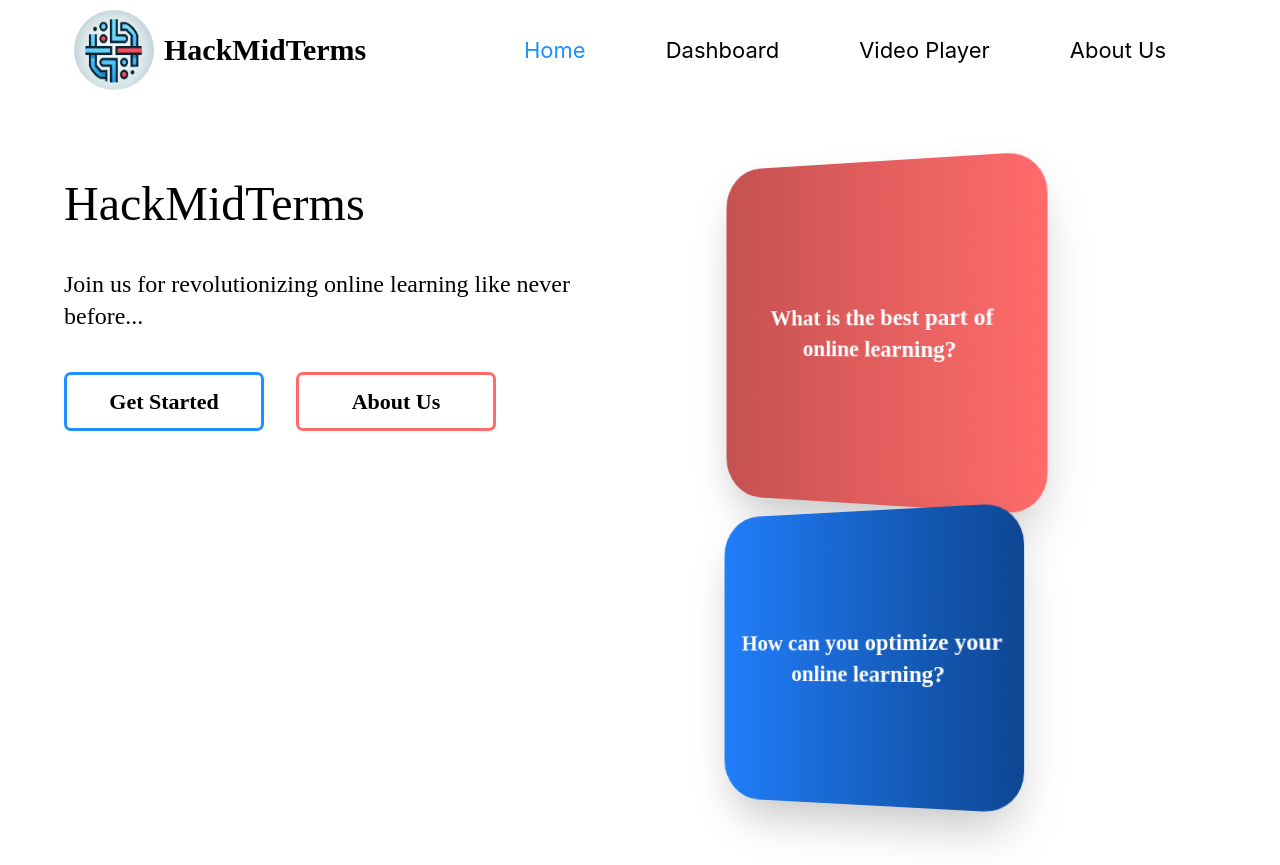
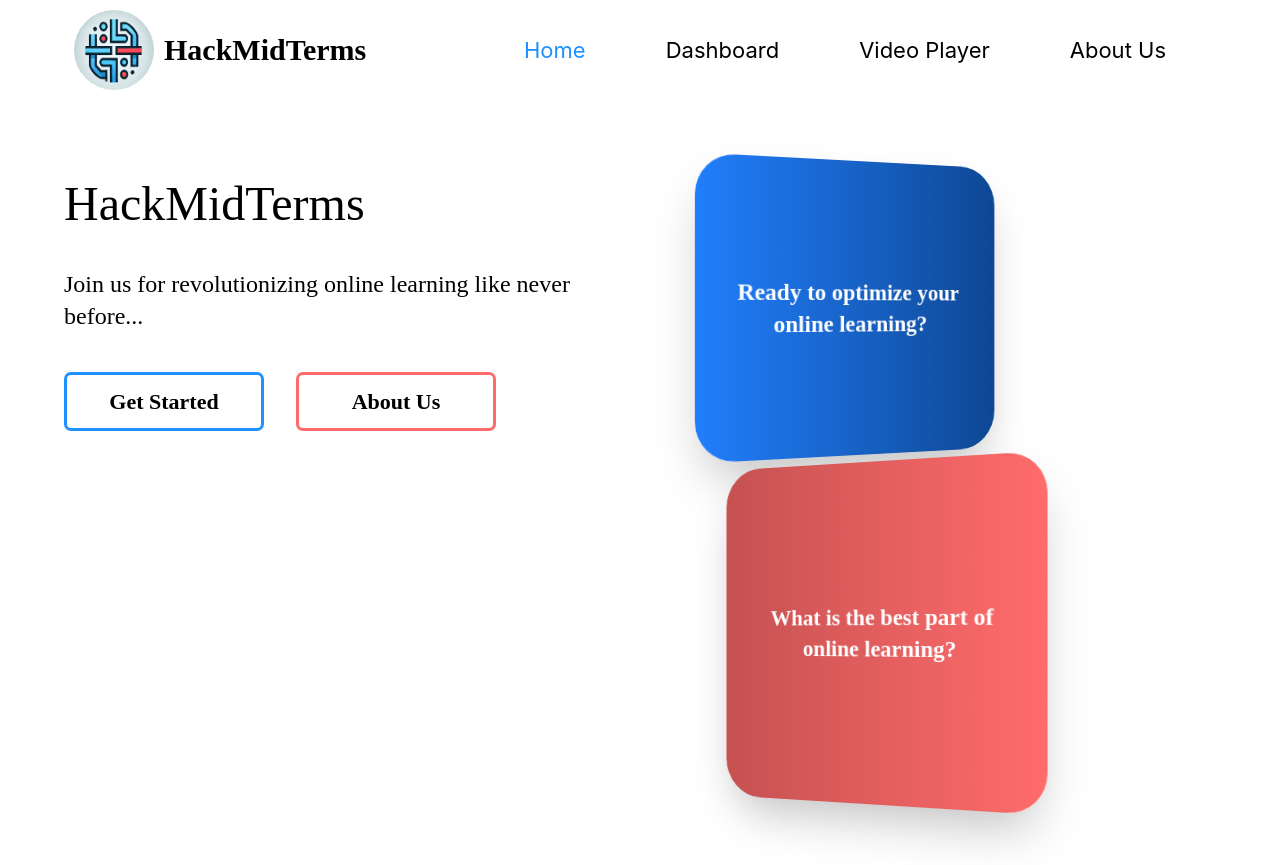
Before and after one commit to an-siuu-man/hackmidterms, a React (Create React App) app in the folder flashmentor/: page / in a window 1280 px wide. Built offline with nearby package versions, Linux system fonts and the light colour scheme.

Commit message:
added some minor ui and animation changes to home page

```diff
--- a/flashmentor/src/index.css
+++ b/flashmentor/src/index.css
@@ -15,6 +15,50 @@ code {
   font-family: source-code-pro, Menlo, Monaco, Consolas, 'Courier New',
     monospace;
 }
+
+
+
+/*================================================= ANIMATIONS =================================================*/
+
+
+@keyframes fadeInThree {
+  from {
+    opacity: 0;
+    transform: translateX(-100vw);
+  }
+  to {
+    opacity: 1;
+    transform: translateX(0);
+  }
+}
+
+@keyframes fadeIn {
+  from {
+    opacity: 0;
+    transform: perspective(1000px) rotateX(0deg) rotateY(-20deg) translate3d(0, 100vh, -20px);
+  }
+  to {
+    opacity: 1;
+    transform: perspective(1000px) rotateX(0deg) rotateY(-20deg) translate3d(0, 0, -20px);
+  }
+}
+
+
+@keyframes fadeInTwo {
+  from {
+    opacity: 0;
+    transform: perspective(1000px) rotateX(0deg) rotateY(20deg) translate3d(0, 100vh, -20px);
+  }
+  to {
+    opacity: 1;
+    transform: perspective(1000px) rotateX(0deg) rotateY(20deg) translate3d(0, 0, -20px);
+  }
+}
+
+/*================================================= ANIMATIONS END =================================================*/
+
+
+
 
 .home-card {
   /* perspective: 1000px; */
@@ -37,20 +81,20 @@ code {
 .fade-in {
   opacity: 0;
   transform: perspective(1000px) rotateX(0deg) rotateY(-20deg) translate3d(0, 100vh, -20px);
-  animation: fadeIn 1s ease forwards;
+  animation: fadeIn 0.8s ease forwards;
 }
 
-@keyframes fadeIn {
-  from {
-    opacity: 0;
-    transform: perspective(1000px) rotateX(0deg) rotateY(-20deg) translate3d(0, 100vh, -20px);
-  }
-  to {
-    opacity: 1;
-    transform: perspective(1000px) rotateX(0deg) rotateY(-20deg) translate3d(0, 0, -20px);
-  }
+.fade-in-two {
+  opacity: 0;
+  transform: perspective(1000px) rotateX(0deg) rotateY(20deg) translate3d(0, 100vh, -20px);
+  animation: fadeInTwo 1.2s ease forwards;
 }
 
+.fade-in-three {
+  opacity: 0;
+  transform: translateX(-100vw);
+  animation: fadeInThree 0.6s ease forwards;
+}
 
 
 .flashcard, .flashcard-deleted {
--- a/flashmentor/src/pages/Home.js
+++ b/flashmentor/src/pages/Home.js
@@ -4,14 +4,18 @@ import { useState } from "react";
 export default function Home() {
 
     useEffect(() => {
-        // Adds the fade-in class to elements when the component is mounted
         const homeCard = document.querySelector('.home-card');
         const homeCardTwo = document.querySelector('.home-card-two');
-
+        const leftContainer = document.querySelector('.left-container');
         if (homeCard && homeCardTwo) {
             homeCard.classList.add('fade-in');
-            homeCardTwo.classList.add('fade-in');
+            homeCardTwo.classList.add('fade-in-two');
         }
+
+        if (leftContainer) {
+            leftContainer.classList.add('fade-in-three');
+        }
+
     }, []);
 
     return (
@@ -27,11 +31,11 @@ export default function Home() {
                 </div>
             </div>
             <div className="right-container p-[5%] w-[50%]">
-                <div className="home-card flex justify-center items-center w-[75%] h-[350px] p-[30px] rounded-[40px] shadow-2xl">
+                <div className="home-card-two flex justify-center items-center w-[70%] h-[300px] p-[30px] rounded-[40px] shadow-2xl cursor-default">
+                    <p className="font-[Poppins] text-2xl text-white text-center font-[600]">Ready to optimize your online learning?</p>
+                </div>
+                <div className="home-card flex justify-center items-center w-[75%] h-[350px] p-[30px] rounded-[40px] shadow-2xl cursor-default">
                     <p className="font-[Poppins] text-2xl text-white text-center font-[600]">What is the best part of online learning?</p>
-                </div>
-                <div className="home-card-two flex justify-center items-center w-[70%] h-[300px] rounded-[40px] shadow-2xl">
-                    <p className="font-[Poppins] text-2xl text-white text-center font-[600]">How can you optimize your online learning?</p>
                 </div>
             </div>
         </div>
```
